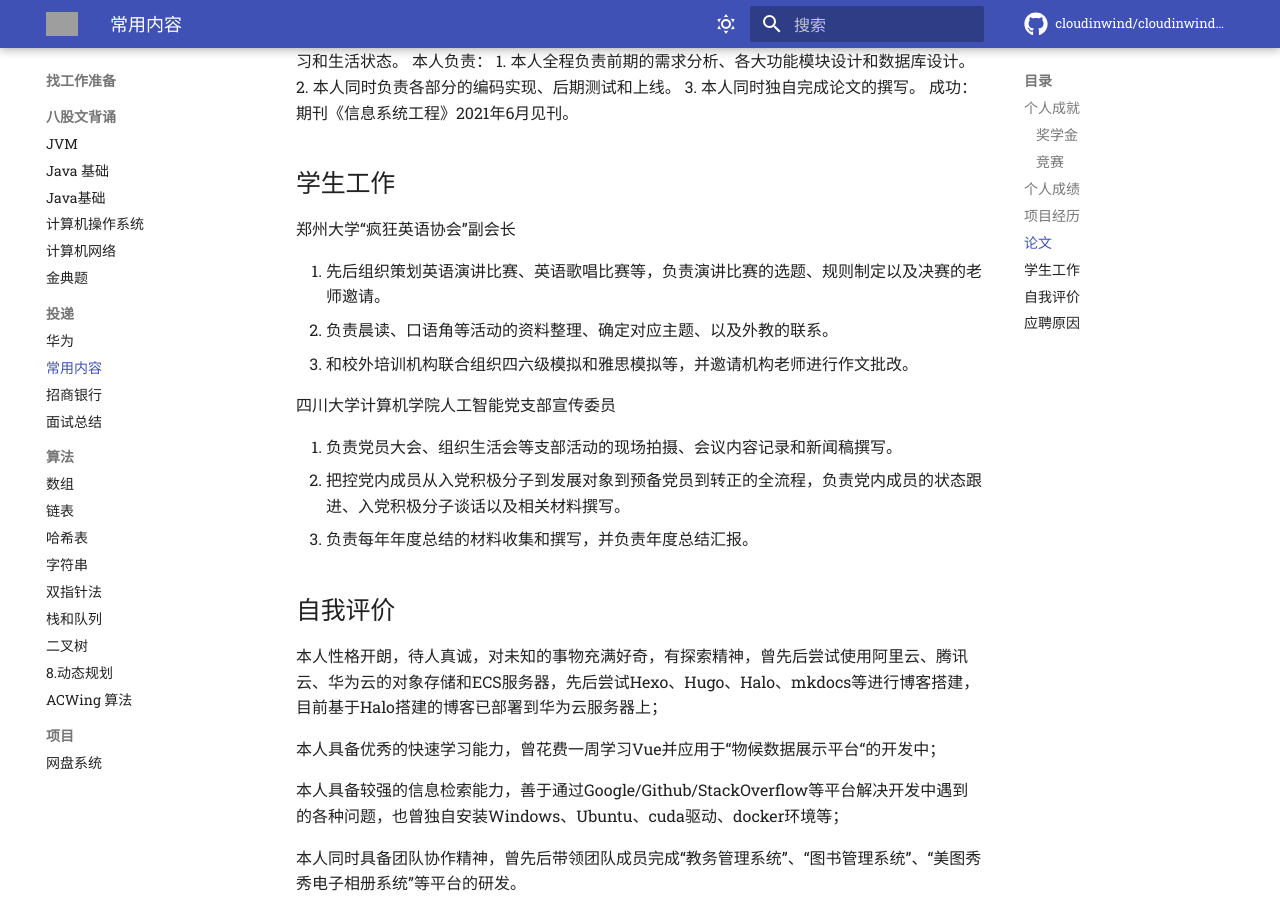
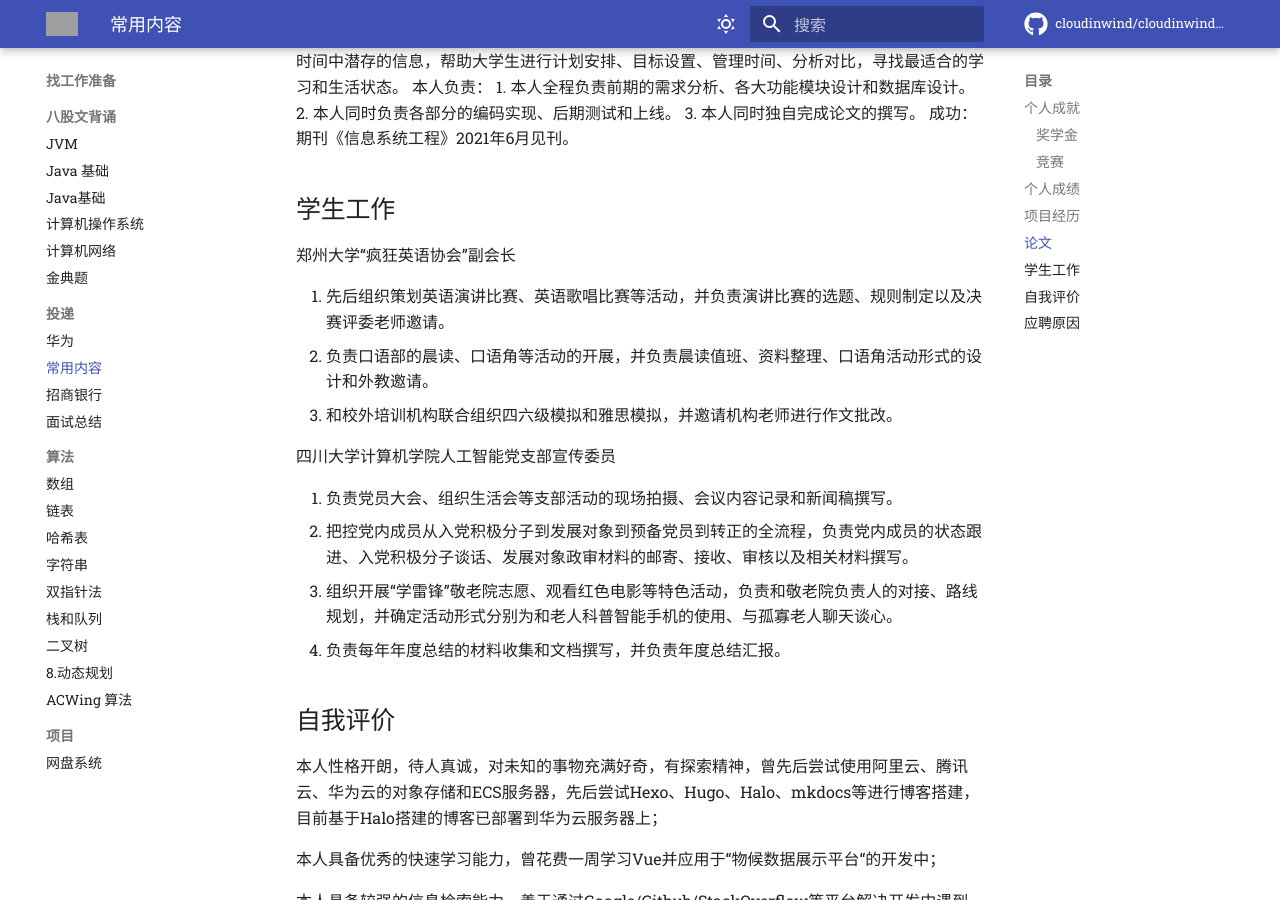
Before and after one commit to cloudinwind/cloudinwind.github.io, an MkDocs documentation site: the page built from docs/找工作准备/投递/常用内容.md, in a window 1280 px wide and 900 px high, scrolled down 2902 px. Built offline with MkDocs 1.6.1 and Material for MkDocs 9.7.7, drawn with Linux system fonts in a browser that asks for light colours; comment, search, counter and statistics services are not loaded; some of the changed text lies outside the part shown; grey boxes are pictures that could not be loaded.

Commit message:
cloudinwind 2024-9-3:10:49:58

```diff
--- a/docs/找工作准备/投递/常用内容.md
+++ b/docs/找工作准备/投递/常用内容.md
@@ -83,7 +83,7 @@
 本人工作：
 1. 本人负责数据库设计、软件功能模块的设计以及后期模块整合。
 2. 使用基于文件MD5的快传方案实现秒传，通过文件分块实现断点续传和大文件上传，通过压缩下载的方式实现多图片下载。
-3. 使用WebSocket和Netty实现Web端的消息推送，使用Dubbo进行服务间通信，
+3. 使用WebSocket和Netty实现Web端的消息推送，使用Swagger2自动生成接口文档。
 
 项目成果：在评比中获得97分的最终评分，在专业中名列前茅，并已申请《美图秀秀电子相册系统》软件著作权。
 
@@ -120,17 +120,20 @@
 
 郑州大学“疯狂英语协会”副会长
 
-1. 先后组织策划英语演讲比赛、英语歌唱比赛等，负责演讲比赛的选题、规则制定以及决赛的老师邀请。
-2. 负责晨读、口语角等活动的资料整理、确定对应主题、以及外教的联系。
-3. 和校外培训机构联合组织四六级模拟和雅思模拟等，并邀请机构老师进行作文批改。
+1. 先后组织策划英语演讲比赛、英语歌唱比赛等活动，并负责演讲比赛的选题、规则制定以及决赛评委老师邀请。
+2. 负责口语部的晨读、口语角等活动的开展，并负责晨读值班、资料整理、口语角活动形式的设计和外教邀请。
+3. 和校外培训机构联合组织四六级模拟和雅思模拟，并邀请机构老师进行作文批改。
+
 
 
 
 四川大学计算机学院人工智能党支部宣传委员
 
 1. 负责党员大会、组织生活会等支部活动的现场拍摄、会议内容记录和新闻稿撰写。
-2. 把控党内成员从入党积极分子到发展对象到预备党员到转正的全流程，负责党内成员的状态跟进、入党积极分子谈话以及相关材料撰写。
-3. 负责每年年度总结的材料收集和撰写，并负责年度总结汇报。
+2. 把控党内成员从入党积极分子到发展对象到预备党员到转正的全流程，负责党内成员的状态跟进、入党积极分子谈话、发展对象政审材料的邮寄、接收、审核以及相关材料撰写。
+3. 组织开展“学雷锋”敬老院志愿、观看红色电影等特色活动，负责和敬老院负责人的对接、路线规划，并确定活动形式分别为和老人科普智能手机的使用、与孤寡老人聊天谈心。
+4. 负责每年年度总结的材料收集和文档撰写，并负责年度总结汇报。
+
 
 
 ## 自我评价
```
